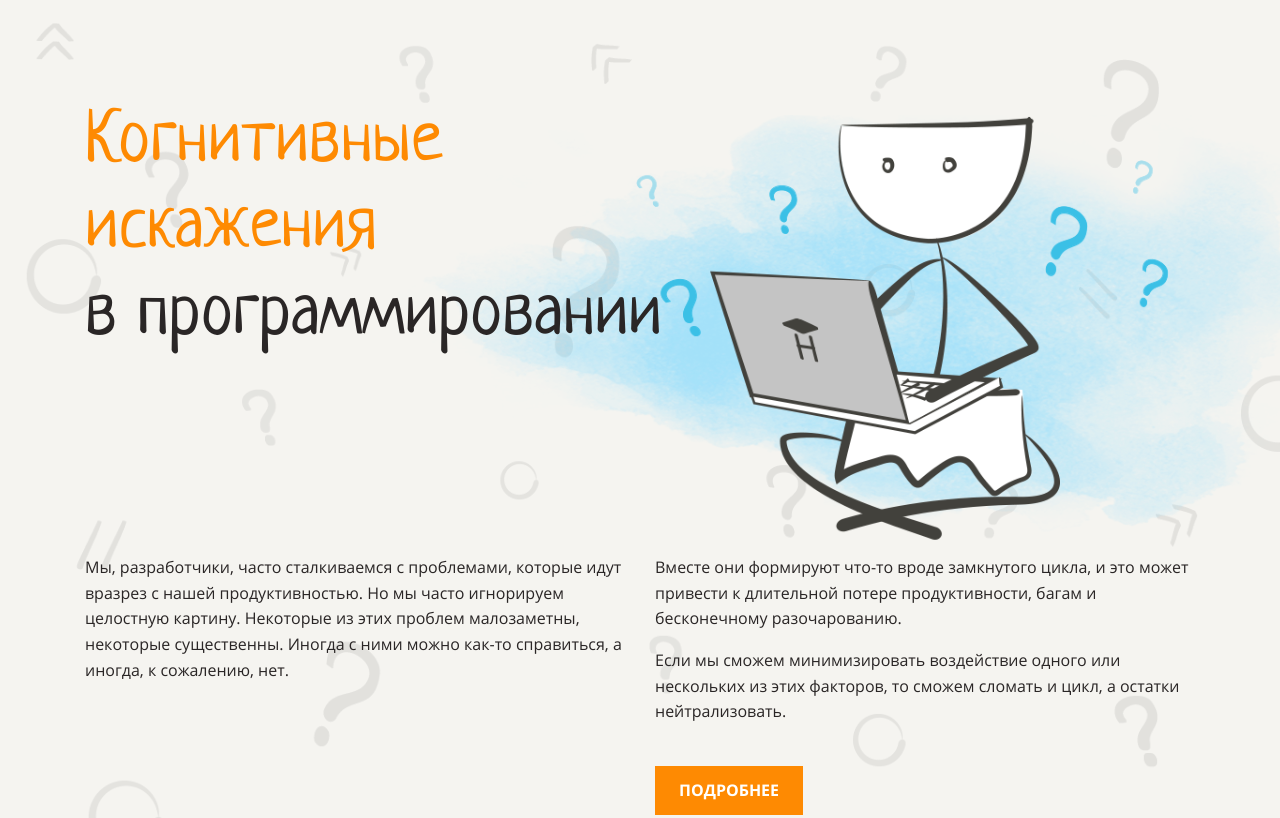
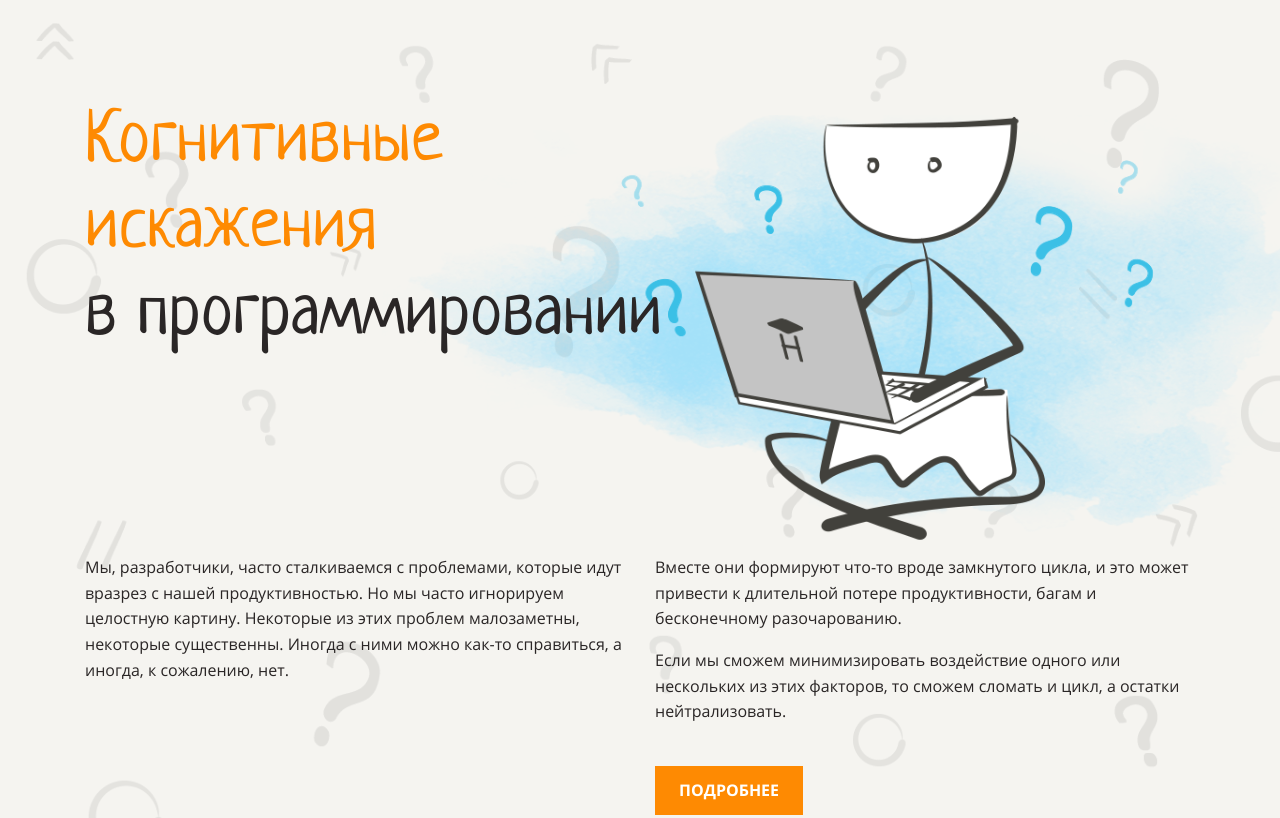
Before and after one commit to ddos-kaz/layout-designer-project-lvl1, a website: page src/index.html in a window 1280 px wide. Shown: the top 818 px of the page. Drawn offline with Linux system fonts and the light colour scheme.

```diff
--- a/src/styles/style.css
+++ b/src/styles/style.css
@@ -145,7 +145,7 @@
 .header-image {
   position: absolute;
   top: 55px;
-  right: -270px;
+  right: -255px;
 
   height: 525px;
 }
```
